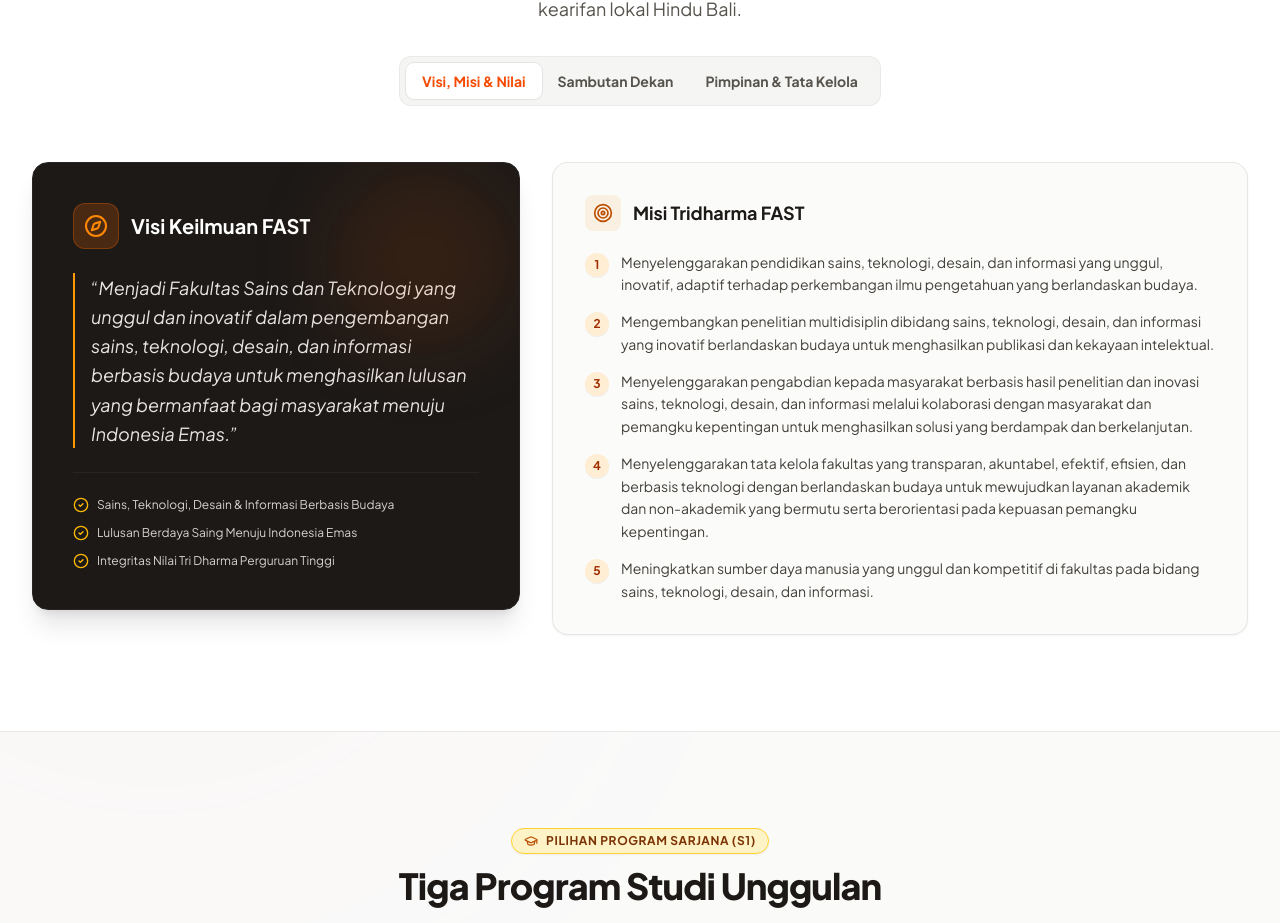
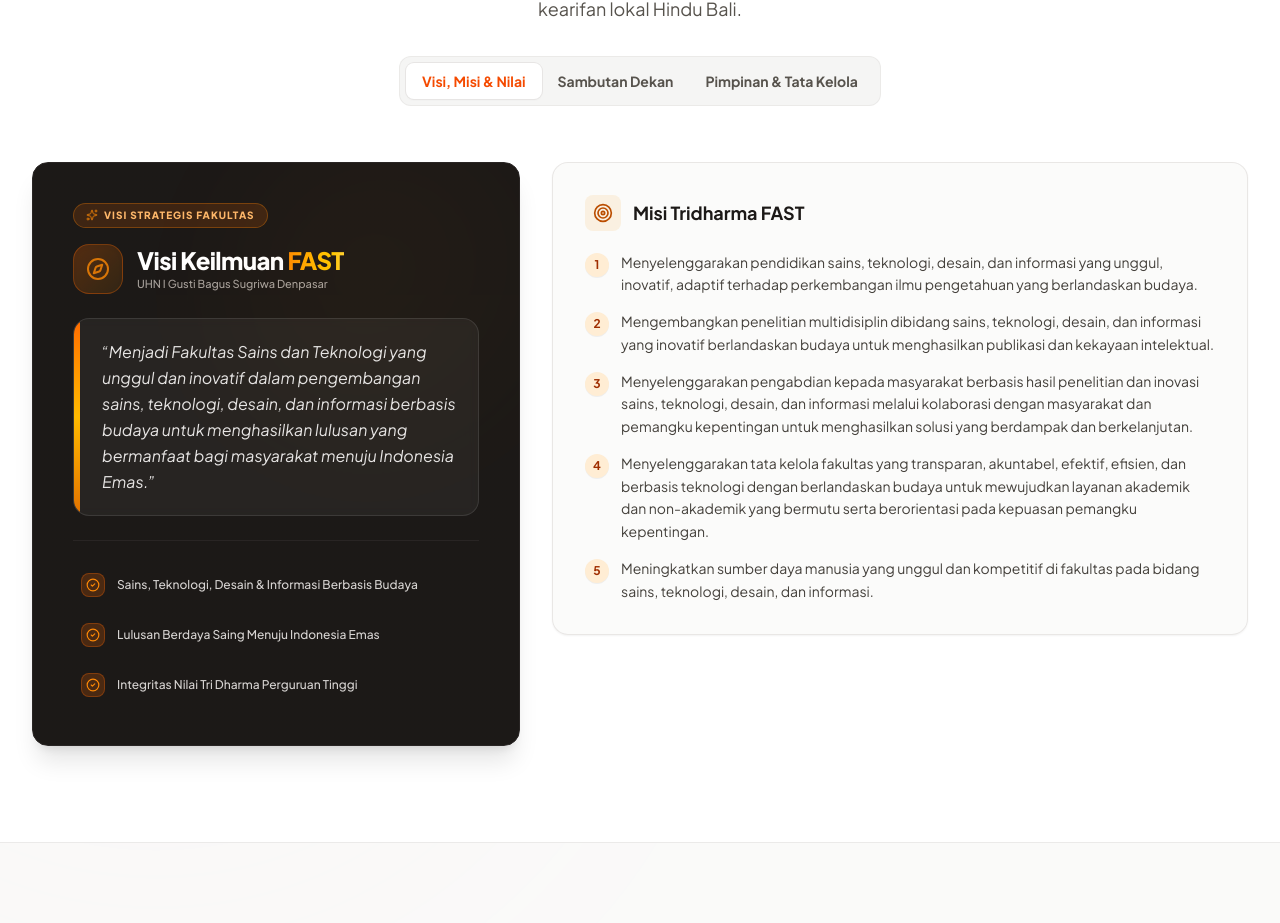
Before and after one commit to fast-uhnsugriwa/WebsiteFast, a React (Vite) app: page / in a window 1280 px wide. Shown: the part 1340-2263 px from the top of the page. Built offline with nearby package versions, Linux system fonts and the light colour scheme.

Commit message:
feat(ui): tambahkan animasi visual interaktif pada kartu Visi Keilmuan FAST

```diff
--- a/src/components/FacultyProfile.tsx
+++ b/src/components/FacultyProfile.tsx
@@ -94,39 +94,102 @@ export const FacultyProfile: React.FC = () => {
               transition={{ duration: 0.35, ease: [0.16, 1, 0.3, 1] }}
               className="grid grid-cols-1 lg:grid-cols-12 gap-8 items-start"
             >
-              {/* Visi Card with Hover Glow & Tilt Effect */}
+              {/* Visi Card with Rich Animations, Ambient Aura & Interactive Pillars */}
               <motion.div
-                whileHover={{ y: -4 }}
-                transition={{ duration: 0.25 }}
-                className="lg:col-span-5 rounded-2xl bg-gradient-to-br from-stone-900 via-stone-850 to-stone-900 text-white p-8 sm:p-10 border border-stone-800 shadow-xl relative overflow-hidden group"
+                initial={{ opacity: 0, x: -35, scale: 0.96 }}
+                whileInView={{ opacity: 1, x: 0, scale: 1 }}
+                viewport={{ once: false, amount: 0.2 }}
+                transition={{ duration: 0.7, ease: [0.16, 1, 0.3, 1] }}
+                whileHover={{ y: -6, boxShadow: '0 25px 35px -5px rgba(249, 115, 22, 0.2), 0 10px 10px -5px rgba(249, 115, 22, 0.1)' }}
+                className="lg:col-span-5 rounded-2xl bg-gradient-to-br from-stone-900 via-stone-850 to-stone-900 text-white p-8 sm:p-10 border border-stone-800 shadow-xl relative overflow-hidden group transition-all duration-300"
               >
-                <div className="absolute top-0 right-0 w-48 h-48 bg-orange-500/10 group-hover:bg-orange-500/20 rounded-full blur-2xl pointer-events-none transition-all duration-500" />
-                <div className="flex items-center gap-3 mb-6">
-                  <div className="p-2.5 rounded-xl bg-orange-500/20 text-orange-400 border border-orange-500/30 group-hover:scale-110 transition-transform">
-                    <Compass className="w-6 h-6" />
-                  </div>
+                {/* Animated Breathing Ambient Aura */}
+                <motion.div
+                  animate={{
+                    scale: [1, 1.35, 1],
+                    opacity: [0.12, 0.28, 0.12]
+                  }}
+                  transition={{
+                    duration: 5,
+                    repeat: Infinity,
+                    ease: 'easeInOut'
+                  }}
+                  className="absolute top-0 right-0 w-64 h-64 bg-gradient-to-br from-orange-500/20 via-amber-500/15 to-transparent rounded-full blur-3xl pointer-events-none"
+                />
+
+                {/* Animated Badge */}
+                <motion.div
+                  initial={{ opacity: 0, y: -10 }}
+                  whileInView={{ opacity: 1, y: 0 }}
+                  viewport={{ once: false, amount: 0.2 }}
+                  transition={{ duration: 0.5, delay: 0.1 }}
+                  className="inline-flex items-center gap-1.5 px-3 py-1 rounded-full bg-orange-500/15 border border-orange-400/30 text-orange-300 text-[10px] font-extrabold uppercase tracking-widest mb-4 shadow-2xs"
+                >
+                  <Sparkles className="w-3 h-3 text-orange-400 animate-pulse" />
+                  <span>Visi Strategis Fakultas</span>
+                </motion.div>
+
+                {/* Header with Animated Compass */}
+                <div className="flex items-center gap-3.5 mb-6">
+                  <motion.div
+                    whileHover={{ rotate: 180, scale: 1.1 }}
+                    transition={{ duration: 0.6, ease: 'easeOut' }}
+                    className="p-3 rounded-2xl bg-gradient-to-br from-orange-500/25 to-amber-500/10 text-orange-400 border border-orange-500/30 shadow-inner group-hover:scale-105 transition-transform cursor-pointer"
+                  >
+                    <Compass className="w-6 h-6 animate-pulse" />
+                  </motion.div>
                   <div>
-                    <h3 className="text-xl font-bold text-white">Visi Keilmuan FAST</h3>
+                    <motion.h3
+                      initial={{ opacity: 0, x: -10 }}
+                      whileInView={{ opacity: 1, x: 0 }}
+                      viewport={{ once: false, amount: 0.2 }}
+                      transition={{ duration: 0.5, delay: 0.15 }}
+                      className="text-xl sm:text-2xl font-black text-white tracking-tight"
+                    >
+                      Visi Keilmuan <span className="text-transparent bg-clip-text bg-gradient-to-r from-orange-400 via-amber-400 to-amber-300">FAST</span>
+                    </motion.h3>
+                    <div className="text-[11px] text-stone-400 font-medium">UHN I Gusti Bagus Sugriwa Denpasar</div>
                   </div>
                 </div>
 
-                <blockquote className="text-stone-200 text-base sm:text-lg leading-relaxed font-medium italic border-l-2 border-amber-500 pl-4 my-6">
-                  “Menjadi Fakultas Sains dan Teknologi yang unggul dan inovatif dalam pengembangan sains, teknologi, desain, dan informasi berbasis budaya untuk menghasilkan lulusan yang bermanfaat bagi masyarakat menuju Indonesia Emas.”
-                </blockquote>
+                {/* Quote Box with Glowing Gradient Accent Border */}
+                <motion.div
+                  initial={{ opacity: 0, y: 15 }}
+                  whileInView={{ opacity: 1, y: 0 }}
+                  viewport={{ once: false, amount: 0.2 }}
+                  transition={{ duration: 0.6, delay: 0.2 }}
+                  className="relative p-5 rounded-2xl bg-white/5 border border-white/10 backdrop-blur-xs my-6 overflow-hidden"
+                >
+                  <div className="absolute left-0 top-0 bottom-0 w-1.5 bg-gradient-to-b from-orange-500 via-amber-400 to-amber-600 rounded-full" />
+                  <blockquote className="text-stone-200 text-sm sm:text-base leading-relaxed font-medium italic pl-2">
+                    “Menjadi Fakultas Sains dan Teknologi yang unggul dan inovatif dalam pengembangan sains, teknologi, desain, dan informasi berbasis budaya untuk menghasilkan lulusan yang bermanfaat bagi masyarakat menuju Indonesia Emas.”
+                  </blockquote>
+                </motion.div>
 
-                <div className="pt-6 border-t border-stone-800 space-y-3">
-                  <div className="flex items-center gap-2 text-xs text-stone-300">
-                    <CheckCircle2 className="w-4 h-4 text-amber-400 shrink-0" />
-                    <span>Sains, Teknologi, Desain & Informasi Berbasis Budaya</span>
-                  </div>
-                  <div className="flex items-center gap-2 text-xs text-stone-300">
-                    <CheckCircle2 className="w-4 h-4 text-amber-400 shrink-0" />
-                    <span>Lulusan Berdaya Saing Menuju Indonesia Emas</span>
-                  </div>
-                  <div className="flex items-center gap-2 text-xs text-stone-300">
-                    <CheckCircle2 className="w-4 h-4 text-amber-400 shrink-0" />
-                    <span>Integritas Nilai Tri Dharma Perguruan Tinggi</span>
-                  </div>
+                {/* Staggered Pillars with Interactive Micro-Animations */}
+                <div className="pt-6 border-t border-stone-800 space-y-2.5">
+                  {[
+                    'Sains, Teknologi, Desain & Informasi Berbasis Budaya',
+                    'Lulusan Berdaya Saing Menuju Indonesia Emas',
+                    'Integritas Nilai Tri Dharma Perguruan Tinggi'
+                  ].map((pillar, pIdx) => (
+                    <motion.div
+                      key={pIdx}
+                      initial={{ opacity: 0, x: -15 }}
+                      whileInView={{ opacity: 1, x: 0 }}
+                      viewport={{ once: false, amount: 0.2 }}
+                      transition={{ duration: 0.4, delay: 0.25 + pIdx * 0.1 }}
+                      whileHover={{ x: 6 }}
+                      className="flex items-center gap-3 p-2 rounded-xl hover:bg-white/5 transition-all cursor-default group/pillar"
+                    >
+                      <div className="w-6 h-6 rounded-lg bg-orange-500/20 text-orange-400 flex items-center justify-center shrink-0 border border-orange-500/30 group-hover/pillar:scale-110 group-hover/pillar:bg-orange-500 group-hover/pillar:text-white transition-all">
+                        <CheckCircle2 className="w-3.5 h-3.5" />
+                      </div>
+                      <span className="text-xs text-stone-300 font-medium group-hover/pillar:text-amber-300 transition-colors">
+                        {pillar}
+                      </span>
+                    </motion.div>
+                  ))}
                 </div>
               </motion.div>
 
```
